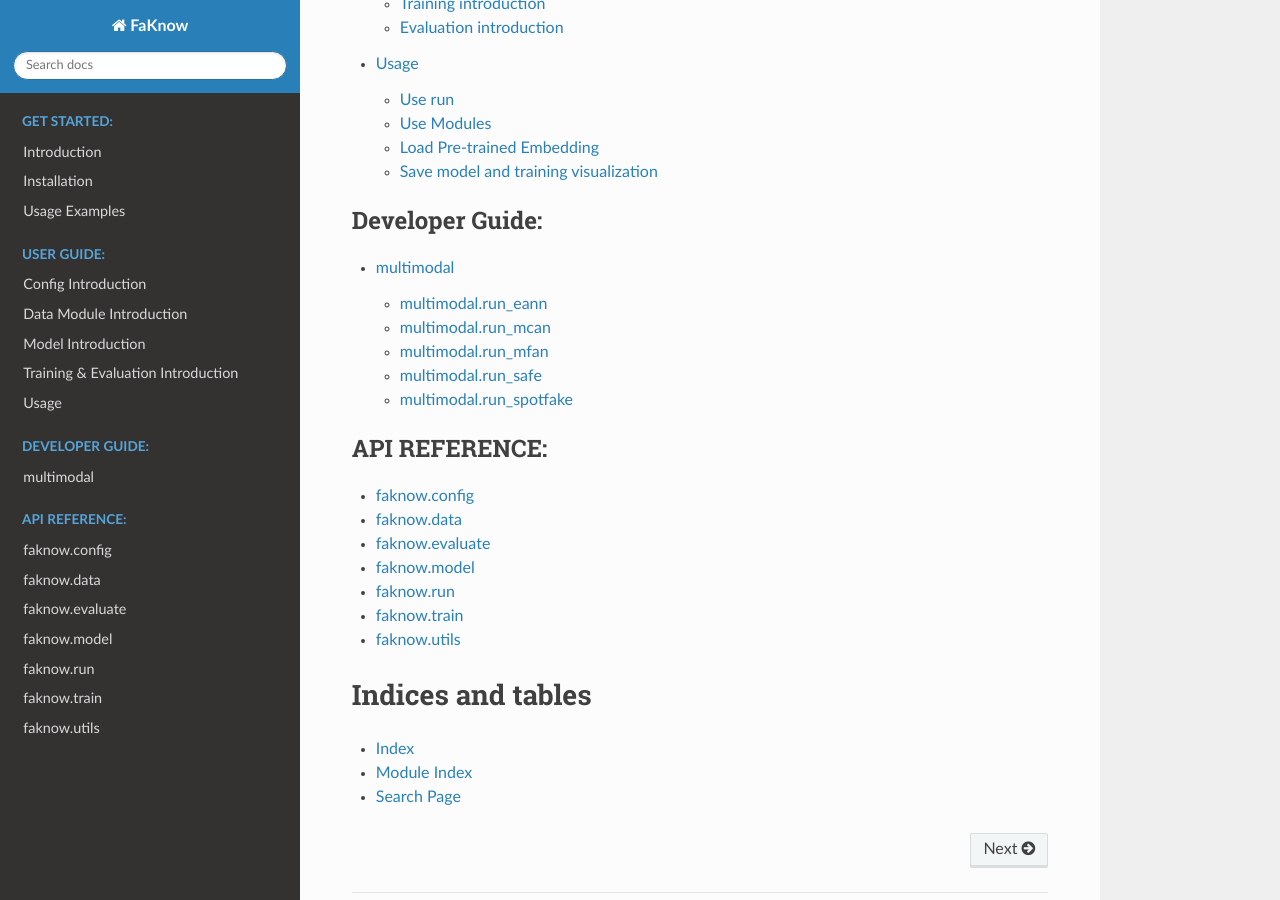
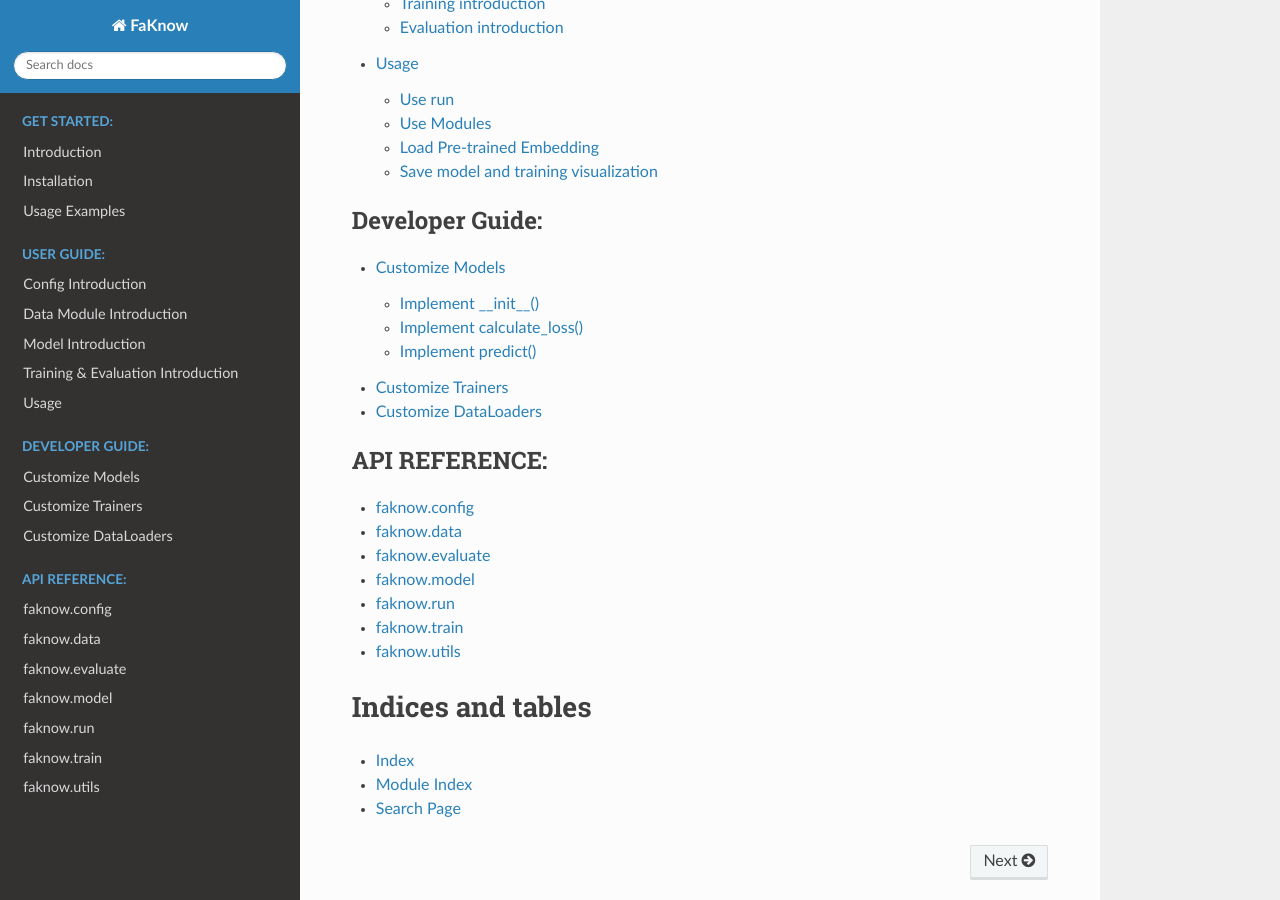
Before and after one commit to NPURG/FaKnow, a Sphinx documentation site: the page built from doc/source/index.rst, in a window 1280 px wide and 900 px high, scrolled down 816 px. Built offline with Sphinx 7.4.7 and the Read the Docs theme 2.0.0, drawn with Linux system fonts in a browser that asks for light colours.

Commit message:
add developer guide

```diff
--- /dev/null
+++ b/doc/source/developer_guide/customize_dataloaders.rst
@@ -0,0 +1,5 @@
+Customize DataLoaders
+=================
+After defining a new model, if you want to define a dataset processing class that belongs to that class, there are two
+ways: one is to directly select the text dataset processing class ``TextDataset`` or the multimodal dataset processing class
+``MultiModalDataset`` provided by Faknow, and the other is to rewrite a dataset processing class yourself, such as ``safe_dataset``.
--- a/doc/source/index.rst
+++ b/doc/source/index.rst
@@ -30,8 +30,9 @@ Welcome to FaKnow's documentation!
    :maxdepth: 2
    :caption: Developer Guide:
 
-   run/multimodal
-
+   developer_guide/customize_models
+   developer_guide/customize_trainers
+   developer_guide/customize_dataloaders
 
 .. toctree::
    :maxdepth: 1
--- a/doc/source/user_guide/data/multi_info_based.rst
+++ b/doc/source/user_guide/data/multi_info_based.rst
@@ -25,5 +25,5 @@ the common usage in Python, which is **lazy loading**, only load when needed, av
 and program crashes caused by loading all image data (especially large datasets and high-resolution images) into memory
 at once.
 
-.. image:: ../../media/lazy_loading.png
+.. image:: ../../media/lazyloading.png
     :align: center
--- a/doc/source/user_guide/train_eval_intro.rst
+++ b/doc/source/user_guide/train_eval_intro.rst
@@ -15,7 +15,7 @@ For example, ``MFANTrainer`` is a trainer written specifically for MFAN, which m
 
 Evaluation introduction
 ------------------------
-Faknow has designed a validator Evaluator in the validation module, which uses the input model output tensor ``outputs``
+Faknow has designed a validator ``Evaluator`` in the validation module, which uses the input model output tensor ``outputs``
 and the real label tensor ``y`` to evaluate the model's indicators such as ``accuracy``, ``precision``, ``recall``, and ``f1``.
 
 Training and validation visualization can be found in :doc:`./usage/save_and_visualization`
--- a/doc/source/user_guide/usage/load_pretrained_embedding.rst
+++ b/doc/source/user_guide/usage/load_pretrained_embedding.rst
@@ -3,7 +3,7 @@ Load Pre-trained Embedding
 Using pre trained models is a very effective approach. Here, we use SpotFake as an example to introduce how to use pre
 trained models.
 
-The following is the running code for SpotFake:
+The following is the running code for :doc:`../model/content_based/SpotFake`:
 
 .. code:: python
 
```
Also changed, not shown: doc/source/developer_guide/customize_models.rst (added, +31 -0 lines), doc/source/developer_guide/customize_trainers.rst (added, +11 -0 lines), doc/source/media/lazy_loading.png (deleted), doc/source/media/lazyloading.png (added).
